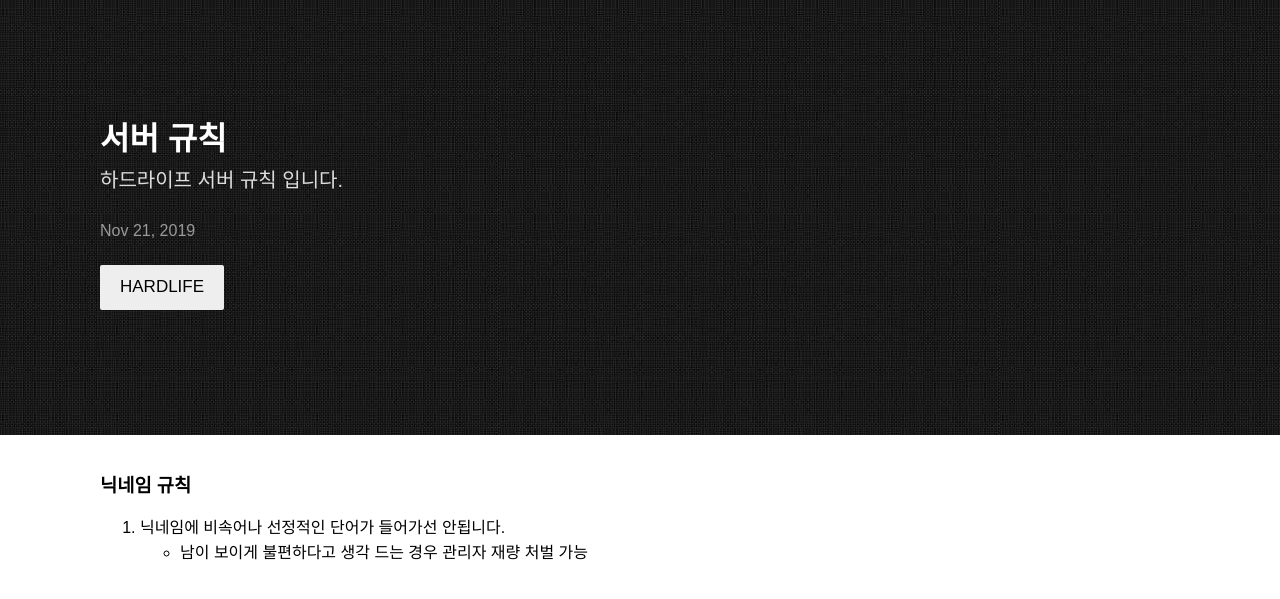
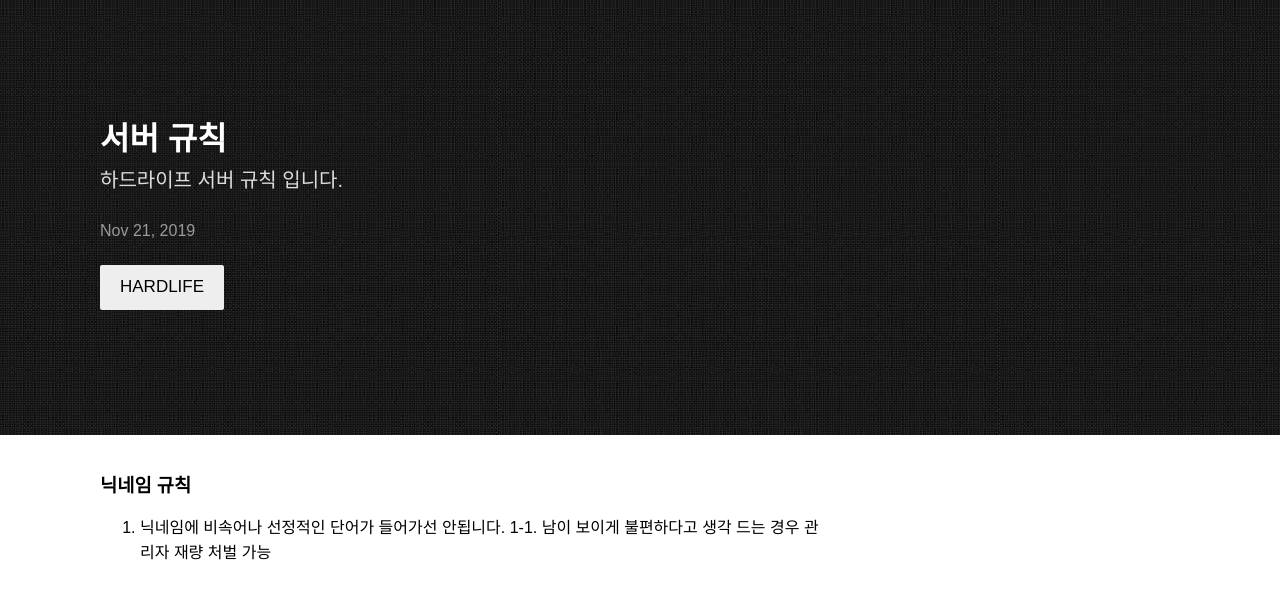
Before and after one commit to dueilee0/dueilee0.github.io, a Jekyll site: the page built from _posts/2019-11-21-서버-규칙.markdown, in a window 1280 px wide. Shown: the top 599 px of the page. Built offline with Jekyll 4.4.1, drawn with Linux system fonts in a browser that asks for light colours; some web fonts are replaced.

Commit message:
Update 2019-11-21-서버-규칙.markdown

```diff
--- a/_posts/2019-11-21-서버-규칙.markdown
+++ b/_posts/2019-11-21-서버-규칙.markdown
@@ -7,4 +7,4 @@ categories: HARDLIFE
 ---
 ### 닉네임 규칙
 1. 닉네임에 비속어나 선정적인 단어가 들어가선 안됩니다.
-  - 남이 보이게 불편하다고 생각 드는 경우 관리자 재량 처벌 가능
+  1-1. 남이 보이게 불편하다고 생각 드는 경우 관리자 재량 처벌 가능
```
